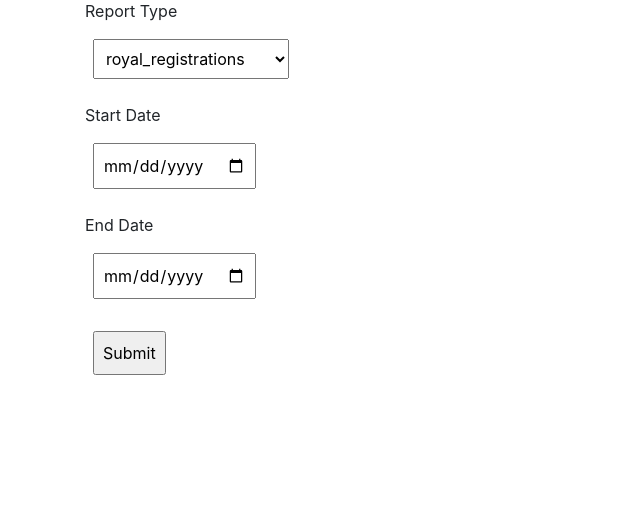
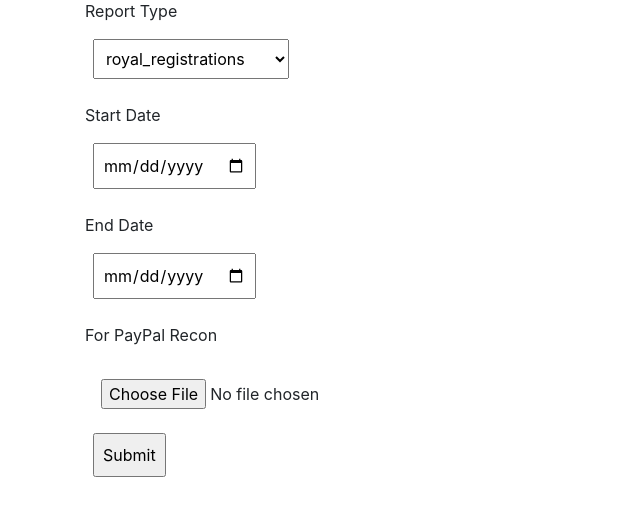
Before and after one commit to gwtroll/gwtroll, a Flask app: template app/templates/reports.html in a window 1280 px wide. Shown: the part 105-621 px from the top of the page, without its empty margins (0-640 px from the left). Run offline with Flask 3, Linux system fonts and the light colour scheme; the template is opened without the code that fills it: values that come from a table or form of the project are taken from there, others are empty; parts of the project's set-up code (start-up, migrations or seed data) failed here and were passed over; some libraries are stand-ins or nearby versions.

Commit message:
Updates to PayPal Recon Report

```diff
--- a/app/routes.py
+++ b/app/routes.py
@@ -19,6 +19,7 @@ from markupsafe import Markup
 import uuid
 import json
 import csv
+import codecs
 
 @login.unauthorized_handler
 def unauthorized_callback():
@@ -1189,28 +1190,31 @@ def reports():
 
     if report_type == 'paypal_recon_export':
 
+
         invoice_nums = []
         counts = []
         counts_obj = {}
         errors = []
 
+        paypal_recon_file = request.files['paypal_file']
+
         paypal_data = {}
-        with open('test.csv','r') as paypal_file:
-            csv_reader = csv.DictReader(paypal_file)
-            # dict_from_csv = dict(list(csv_reader)[0])
-            # paypal_cols = list(dict_from_csv.keys())
 
-            for row in csv_reader:
-                for col in row:
-                    if row[col].strip().startswith('$'):
-                        row[col] = row[col].strip().replace("$","").replace("(","").replace(")","")
+        # csv_reader = csv.DictReader(paypal_recon_file)
+        csv_reader = csv.DictReader(codecs.iterdecode(paypal_recon_file, 'utf-8'))
+
+        for row in csv_reader:
+            for col in row:
+                if row[col].strip().startswith('$'):
+                    row[col] = row[col].strip().replace("$","").replace("(","").replace(")","").replace(",","").replace("-","").replace("'",'')
+                    if row[col].strip() != '':
                         row[col] = float(row[col].strip())
-                counts_obj[row['Invoice Number']] = row
-                invoice_nums.append("'"+str(row['Invoice Number'])+"'")
-                counts_obj[row['Invoice Number']].update({'price_paid':0,'paypal_donation_amount':0,'nmr':0,'base_price':0})
-                # paypal_data[dict_from_csv[line]['Invoice Number']] = dict_from_csv[line]
-        # print(paypal_cols)
-        # print(dict_from_csv)
+                    else:
+                        row[col] = 0
+            counts_obj[row['Invoice Number']] = row
+            invoice_nums.append("'"+str(row['Invoice Number'])+"'")
+            counts_obj[row['Invoice Number']].update({'price_paid':0,'paypal_donation_amount':0,'nmr':0,'base_price':0})
+
 
         invoice_nums_str = ','.join(invoice_nums)
 
@@ -1245,12 +1249,13 @@ def reports():
         df['base_price'] = base_price_list
 
         for obj in counts_obj:
-            expected_fee = round(counts_obj[obj]['price_paid'] * 0.0199 + 0.45,2)
-            if counts_obj[obj]['price_paid'] != counts_obj[obj][' Gross ']:
-                errors.append({"Invoice Number":obj,'Error':"GROSS DOES NOT MATCH PRICE PAID",'PayPal': counts_obj[obj][' Gross '],'Export':counts_obj[obj]['price_paid']})
-            if expected_fee != counts_obj[obj][' Fee ']:
-                errors.append({"Invoice Number":obj,'Error':"EXPECTED FEE DOES NOT MATCH PAYPAL",'PayPal': counts_obj[obj][' Fee '],'Export':expected_fee})
-            counts.append(counts_obj[obj])
+            if obj != '' and obj is not None:
+                expected_fee = round(counts_obj[obj]['price_paid'] * 0.0199 + 0.45,2)
+                if counts_obj[obj]['price_paid'] != counts_obj[obj][' Gross ']:
+                    errors.append({"Invoice Number":obj,'Error':"GROSS DOES NOT MATCH PRICE PAID",'PayPal': counts_obj[obj][' Gross '],'Export':counts_obj[obj]['price_paid']})
+                if expected_fee != counts_obj[obj][' Fee ']:
+                    errors.append({"Invoice Number":obj,'Error':"EXPECTED FEE DOES NOT MATCH PAYPAL",'PayPal': counts_obj[obj][' Fee '],'Export':expected_fee})
+                counts.append(counts_obj[obj])
 
 
 
@@ -1269,7 +1274,6 @@ def reports():
 
         writer.close()
         return send_file(path2)
-        return 'TRUE'
 
 
     return render_template('reports.html', form=form)
--- a/app/templates/reports.html
+++ b/app/templates/reports.html
@@ -3,7 +3,7 @@
 {% block content %}
 
 
-<form action="" method="post" novalidate>
+<form action="" method="post" novalidate enctype="multipart/form-data">
     {{ form.hidden_tag() }}
 
     <p>
@@ -18,6 +18,8 @@
         {{ form.dt_end.label }}<br>
         {{ form.dt_end() }}
     </p>
+    <p> For PayPal Recon </p>
+    <input type="file" name="paypal_file" id="paypal_file" />
     <p>{{ form.submit() }}</p>
     </form>
 
```
